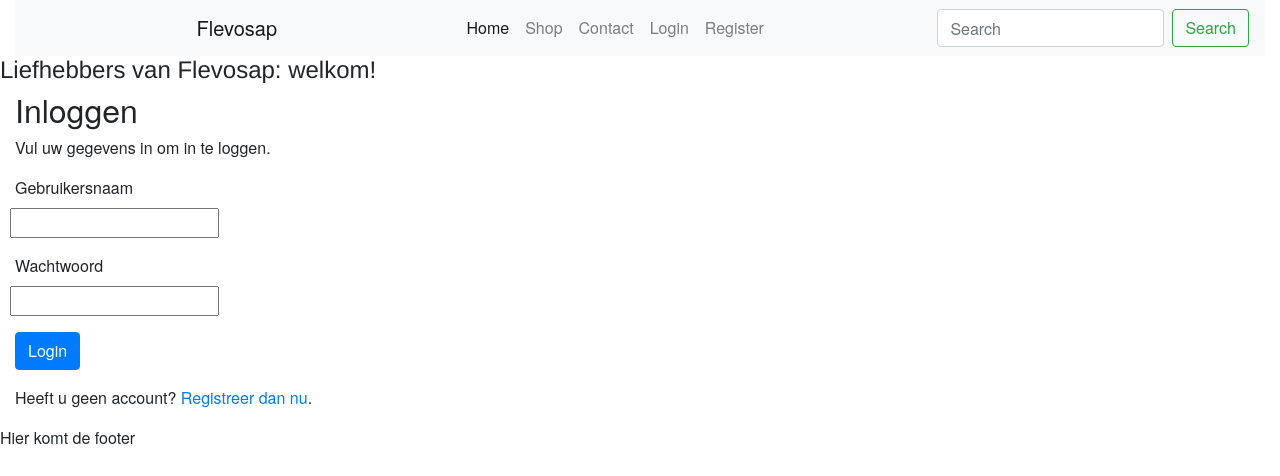
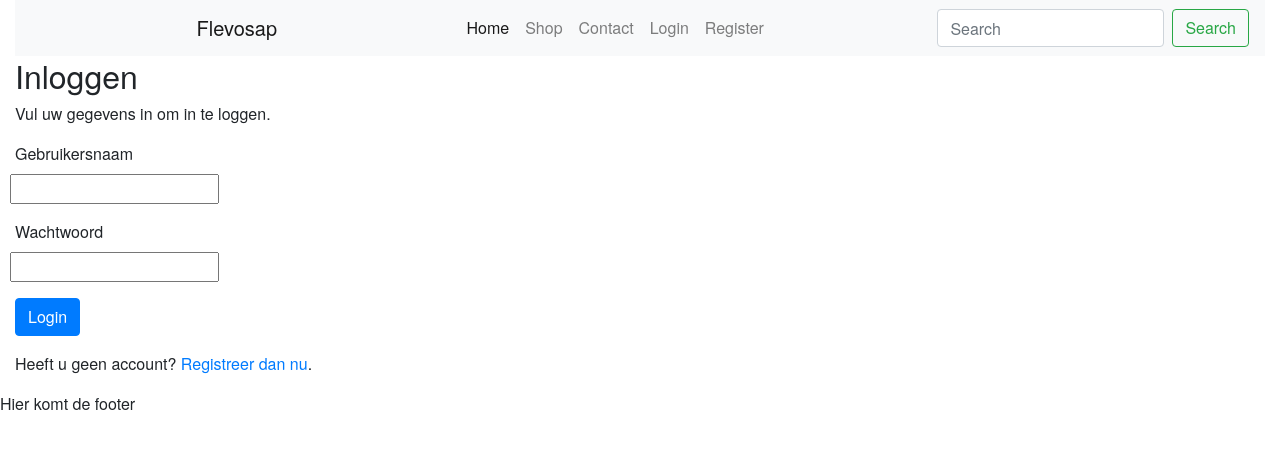
Before and after one commit to Mkirez/Flevosap, a PHP site: page /login in a window 1280 px wide. Shown: the top 476 px of the page. Run offline with PHP 8.4, Linux system fonts and the light colour scheme.

Commit message:
Login, fix opmaak

```diff
--- a/Website/views/login.view.php
+++ b/Website/views/login.view.php
@@ -4,7 +4,6 @@
 <?php include "includes/head.view.php" ?>
 <body>
 <?php include "includes/nav.view.php" ?>
-<h3 style="text-align: left;">Liefhebbers van Flevosap: welkom!</h3>
 <section class="body">
     <div class="col-md-6"
     <div class="wrapper">
```
